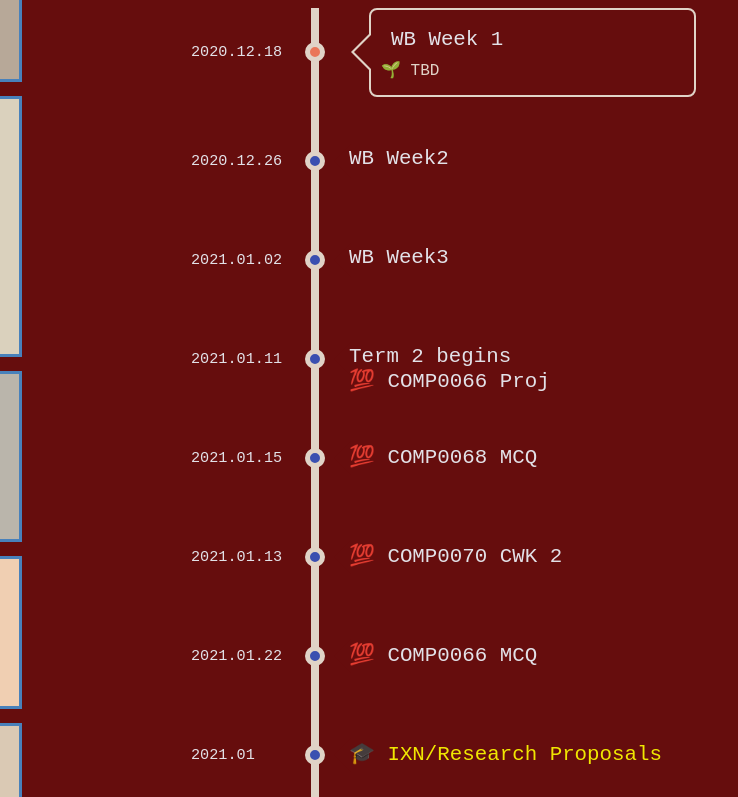
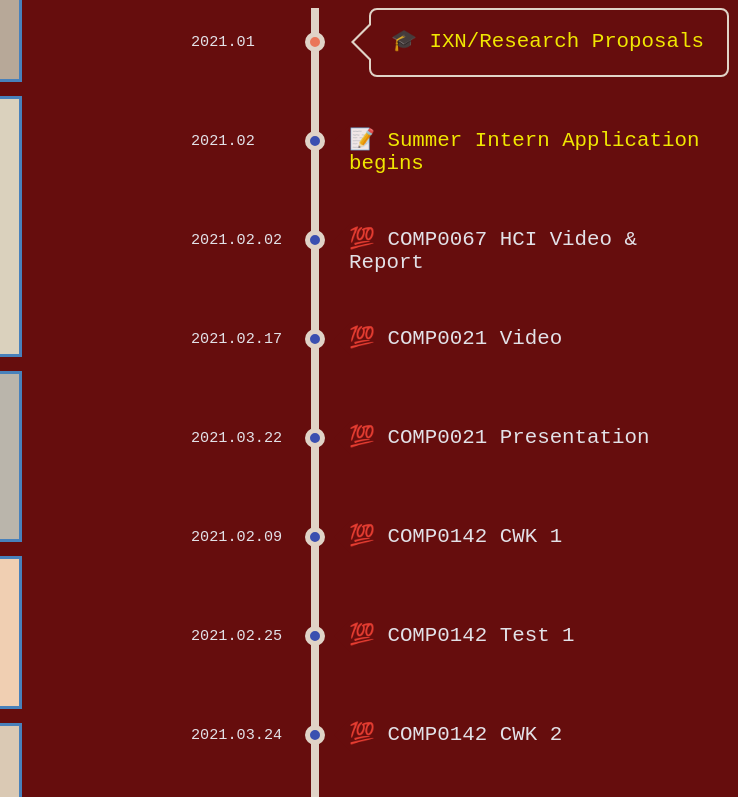
Before and after one commit to gearhere/cs-nutshell, a plain HTML site: page index.html in a window 1280 px wide. Shown: the part 300-1097 px from the top of the page, 542-1280 px from the left. Drawn offline with Linux system fonts and the light colour scheme.

Commit message:
change timeline

```diff
--- a/index.html
+++ b/index.html
@@ -129,100 +129,9 @@
         <div class="timeline">
             <h2>Timeline</h2>
             <ul id='timeline'>
-                <li class='work'>
-                    <input class='radio' id='work1' name='works' type='radio' checked>
-                    <div class="relative">
-                        <label for='work1'>WB Week 1</label>
-                        <span class='date'>2020.12.18</span>
-                        <span class='circle'></span>
-                    </div>
-                    <div class='content'>
-                        <p>
-                            🌱 TBD
-                        </p>
-                    </div>
-                </li>
 
                 <li class='work'>
-                    <input class='radio' id='work2' name='works' type='radio'>
-                    <div class="relative">
-                        <label for='work2'>WB Week2</label>
-                        <span class='date'>2020.12.26</span>
-                        <span class='circle'></span>
-                    </div>
-                    <div class='content'>
-                        <p>
-                        </p>
-                    </div>
-                </li>
-
-                <li class='work'>
-                    <input class='radio' id='work3' name='works' type='radio'>
-                    <div class="relative">
-                        <label for='work3'>WB Week3</label>
-                        <span class='date'>2021.01.02</span>
-                        <span class='circle'></span>
-                    </div>
-                    <div class='content'>
-                        <p>
-                        </p>
-                    </div>
-                </li>
-
-                <li class='work'>
-                    <input class='radio' id='work4' name='works' type='radio'>
-                    <div class="relative">
-                        <label for='work4'>Term 2 begins<br>💯 COMP0066 Proj</label>
-                        <span class='date'>2021.01.11</span>
-                        <span class='circle'></span>
-                    </div>
-                    <div class='content'>
-                        <p>
-                        </p>
-                    </div>
-                </li>
-
-                <li class='work'>
-                    <input class='radio' id='work5' name='works' type='radio'>
-                    <div class="relative">
-                        <label for='work5'>💯 COMP0068 MCQ</label>
-                        <span class='date'>2021.01.15</span>
-                        <span class='circle'></span>
-                    </div>
-                    <div class='content'>
-                        <p>
-                        </p>
-                    </div>
-                </li>
-
-                <li class='work'>
-                    <input class='radio' id='work5' name='works' type='radio'>
-                    <div class="relative">
-                        <label for='work5'>💯 COMP0070 CWK 2</label>
-                        <span class='date'>2021.01.13</span>
-                        <span class='circle'></span>
-                    </div>
-                    <div class='content'>
-                        <p>
-                        </p>
-                    </div>
-                </li>
-
-                <li class='work'>
-                    <input class='radio' id='work6' name='works' type='radio'>
-                    <div class="relative">
-                        <label for='work6'>💯 COMP0066 MCQ</label>
-                        <span class='date'>2021.01.22</span>
-                        <span class='circle'></span>
-                    </div>
-                    <div class='content'>
-                        <p>
-                        </p>
-                    </div>
-                </li>
-
-                <li class='work'>
-                    <input class='radio' id='work9' name='works' type='radio'>
+                    <input class='radio' id='work9' name='works' type='radio' checked>
                     <div class="relative">
                         <label for='work9'>🎓 <font color="yellow">IXN/Research Proposals</font></label>
                         <span class='date'>2021.01</span>
@@ -239,6 +148,45 @@
                     <div class="relative">
                         <label for='work10'>📝 <font color="yellow">Summer Intern Application begins</font></label>
                         <span class='date'>2021.02</span>
+                        <span class='circle'></span>
+                    </div>
+                    <div class='content'>
+                        <p>
+                        </p>
+                    </div>
+                </li>
+
+                <li class='work'>
+                    <input class='radio' id='work3' name='works' type='radio'>
+                    <div class="relative">
+                        <label for='work3'>💯 COMP0067 HCI Video & Report</label>
+                        <span class='date'>2021.02.02</span>
+                        <span class='circle'></span>
+                    </div>
+                    <div class='content'>
+                        <p>
+                        </p>
+                    </div>
+                </li>
+
+                <li class='work'>
+                    <input class='radio' id='work1' name='works' type='radio'>
+                    <div class="relative">
+                        <label for='work1'>💯 COMP0021 Video</label>
+                        <span class='date'>2021.02.17</span>
+                        <span class='circle'></span>
+                    </div>
+                    <div class='content'>
+                        <p>
+                        </p>
+                    </div>
+                </li>
+
+                <li class='work'>
+                    <input class='radio' id='work2' name='works' type='radio'>
+                    <div class="relative">
+                        <label for='work2'>💯 COMP0021 Presentation</label>
+                        <span class='date'>2021.03.22</span>
                         <span class='circle'></span>
                     </div>
                     <div class='content'>
@@ -303,7 +251,7 @@
                 <li class='work'>
                     <input class='radio' id='work15' name='works' type='radio'>
                     <div class="relative">
-                        <label for='work15'>💯 COMP0022 Exam<br>💯 COMP0070 Exam</label>
+                        <label for='work15'>💯 COMP0022 Exam & COMP0070 Exam</label>
                         <span class='date'>2021.05.01</span>
                         <span class='circle'></span>
                     </div>
--- a/style.css
+++ b/style.css
@@ -180,7 +180,7 @@ top: 50%;
 margin-top: -17px;
 }
 .content p {
-max-height: 0;
+max-height: 10;
 color: transparent;
 text-align: justify;
 word-break: break-word;
@@ -211,7 +211,7 @@ background: #f98262;
 .radio:checked ~ .content {
 max-height: 180px;
 border-color: #eee9dc;
-margin-right: 10%;
+margin-right: 1%;
 transform: translateX(20px);
 transition: max-height 0.4s linear, border-color 0.5s linear, transform 0.2s linear;
 }
```
